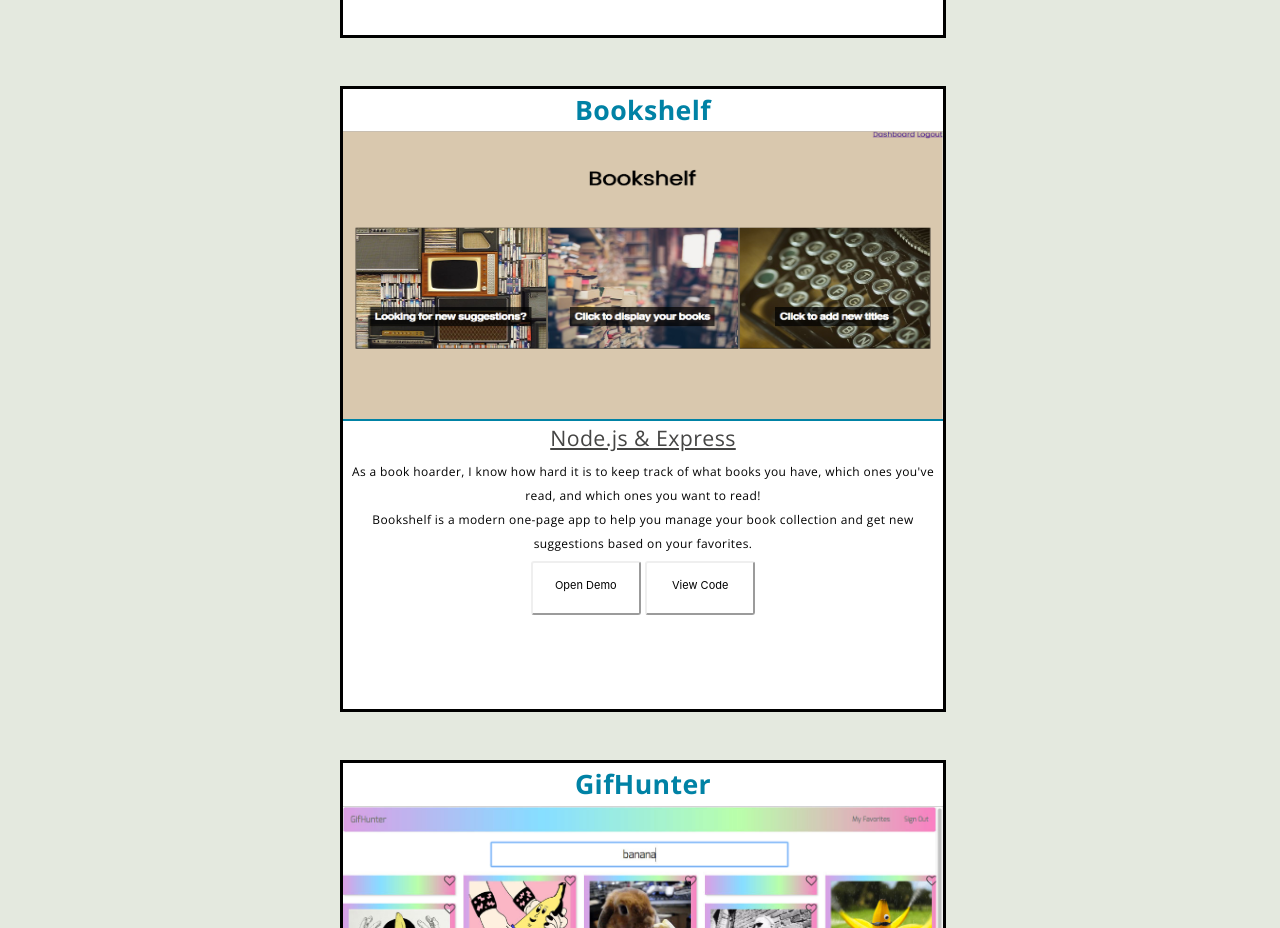
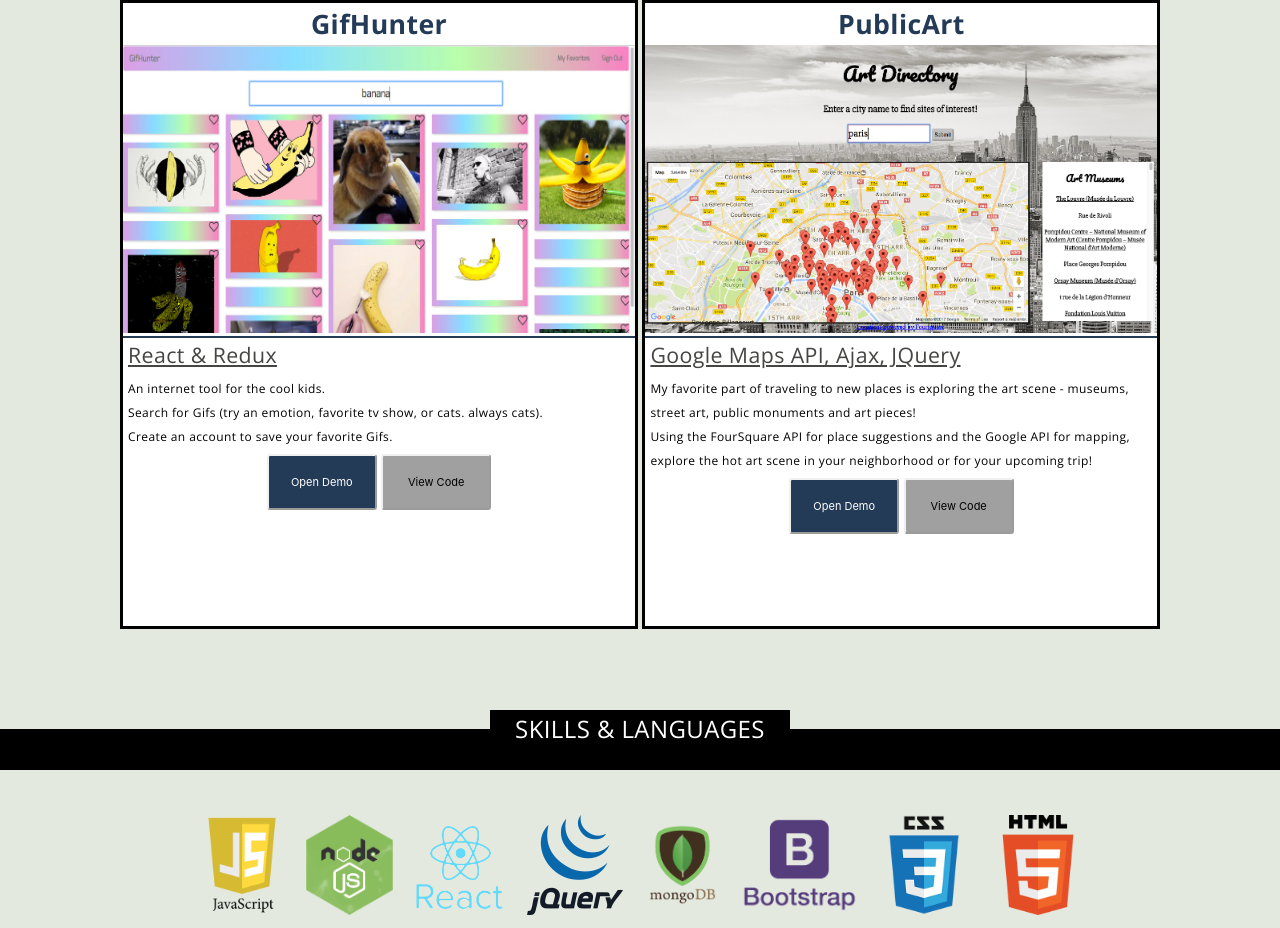
Before and after one commit to smcashman/smcashman.github.io, a plain HTML site: page index.html in a window 1280 px wide. Shown: the part 1872-2800 px from the top of the page. Drawn offline with nearby package versions, Linux system fonts and the light colour scheme; files whose address does not match are found by name.

Commit message:
style updates

```diff
--- a/css/style.css
+++ b/css/style.css
@@ -21,6 +21,7 @@ article, aside, details, figcaption, figure, footer, header, hgroup, menu, nav,
 }
 body {
 	line-height: 1;
+	width: 100%;
 }
 ol, ul {
 	list-style: none;
@@ -183,12 +184,7 @@ h6 {
 /******************************************************************
 	Main
 ******************************************************************/
-.content {
-	max-width: 100%;
-	width: 80%;
-	margin-left: auto;
-	margin-right: auto;
-}
+
 
 p#aboutText {
 	font-family: "Open Sans", Verdana, Arial, sans-serif;
@@ -206,7 +202,7 @@ p#aboutText {
 }
 
 #blockquote{
-	background-color: #0082A5;
+	background-color: #243B57;
 	width:100%;
 	padding-bottom:50px;
 }
@@ -241,7 +237,7 @@ p.main {
 div.section.divider {
 	width: 100%;
 	height: 40px;
-	border-top: 1px solid #0082A5;
+	border-top: 1px solid #000;
 	text-align: center;
 	margin-top: 100px;
 	margin-bottom: 40px;
@@ -256,8 +252,8 @@ div.section.divider.single {
 }
 div.section.divider h2 {
 	font-weight: 400;
-	color: #0082A5;
-	background-color: #FFF;
+	color: #fff;
+	background-color: #000;
 	margin-top: -20px;
 	width: 300px;
 	margin-left: auto;
@@ -290,20 +286,21 @@ div.icon {
 	background-size: cover;
 }
 .overlay {
-	background-image: url(../img/pexels-photo.jpg);
+	background-image: url(../img/Panoramic_Boston.jpg);
 	position: absolute;
 	width: 100%;
 	height: 100%;
 	background-repeat: no-repeat;
 	background-size: cover;
+	opacity: .55;
 
 }
 .herowrapper {
 	position: absolute;
 	top: 50%;
 	height: 40px;
-	margin-top: -40px;
 	width: 100%;
+	margin-top: 20px;
 }
 .herowrapper h1 {
 	text-align: center;
@@ -411,27 +408,44 @@ footer.main h6.copyright {
 div.section.block img {
 	width: 100%;
 	height: 18em;
-	display: block;
+	/*display: block;*/
 	margin:0 auto;
 	/*border: 2px solid #0082A5;*/
+}
 
+div.section.block {
+	display: inline-block;
 }
 .portfolioContent {
 	width: 100%;
 	height: 18em;
-	display: block;
+	/*display: block;*/
 	margin:0 auto;
-	text-align: center;
+	text-align: left;
 	background-color: #ffffff;
 	/*margin-left:3em;*/
 	vertical-align: top;
-	border-top: 2px solid #0082A5;
+	border-top: 2px solid #243B57;
+}
+.portfolioContent:hover{
+	background-color: #e3eaee;
+}
+.portfolioContent h6 {
+	padding-left: 5px;
+}
+
+
+.portfolioContent p {
+	padding-left:5px;
 }
 
 #portfolioWrapper{
+	width:100%;
+}
+
+.portfolioItem {
+	display: inline-block;
 	margin: 0 auto;
-	text-align: center;
-	width:600px;
 }
 
 
@@ -450,24 +464,43 @@ div.section.block img {
 #allaboard, #bookshelf, #gifhunter, #publicart{
 	border: 3px solid black;
 	text-align: center;
-	width:600px;
-	margin: 0 auto;
+	width:40%;
 	background-color: #FFF;
+
 }
 
-#allaboard, #bookshelf, #gifhunter{
+#allaboard, #gifhunter{
+	margin-left:120px;
+}
+
+#allaboard:hover, #bookshelf:hover, #gifhunter:hover, #publicart:hover{
+	background-color: #e3eaee
+}
+
+/*#allaboard, #bookshelf, #gifhunter{
 	margin-bottom: 3em;
+}*/
+
+#bookshelf {
+	vertical-align: top;
+}
+
+#gifhunter{
+	vertical-align: top;
+}
+
+#gifhunter, #publicart{
+	margin-top: 20px;
 }
 
 .openDemoButton{
 	width:10em;
-	height:54px;
 	display: inline-block;
 	cursor: pointer;
 	margin:0 auto;
 	color:black;
 	border-radius: 3px;
-	background-color: #ffffff;
+	background-color: #243B57;
 	text-rendering: auto;
     letter-spacing: normal;
     word-spacing: normal;
@@ -475,10 +508,10 @@ div.section.block img {
     text-indent: 0px;
     text-shadow: none;
     font: 11px BlinkMacSystemFont;
-        align-items: flex-start;
+    color:#fff;
     text-align: center;
     box-sizing: border-box;
-    padding: 2px 6px 3px;
+    padding: 6px 6px 6px;
     border-width: 2px;
     border-style: outset;
     border-color: buttonface;
@@ -498,25 +531,23 @@ div.section.block img {
 }
 
 .openDemoButton:hover{
-	background-color: #0082A5;
-	color: #616161;
+	background-color: #000;
 
 }
 
 .openSourceCodeButton:hover{
-	background-color: #0082A5;
-	color: #616161;
+	background-color: #000;
+
 }
 
 .openSourceCodeButton{
 	width:10em;
-	height:54px;
 	display: inline-block;
 	cursor: pointer;
 	margin: 0 auto;
 	color:black;
 	border-radius: 3px;
-	background-color: #ffffff;
+	background-color: #A0A0A0;
 	text-rendering: auto;
     letter-spacing: normal;
     word-spacing: normal;
@@ -528,7 +559,7 @@ div.section.block img {
         align-items: flex-start;
     text-align: center;
     box-sizing: border-box;
-    padding: 2px 6px 3px;
+    padding: 6px 6px 6px;
     border-width: 2px;
     border-style: outset;
     border-color: buttonface;
@@ -556,6 +587,18 @@ div.section.block img {
 	z-index: 5;
 	opacity: 1;
 }
+
+
+.skills{
+	text-align: center;
+}
+
+.skills img{
+	height:100px;
+	padding:10px;
+	padding:5px;
+}
+
 
 /******************************************************************
 	Contact
@@ -588,7 +631,7 @@ textarea {
 	outline: none;
 	border-radius: 3px;
 	margin-bottom: 20px;
-	text-align: center;
+	text-align: left;
 	/*margin-left:50px;*/
 }
 
@@ -676,10 +719,6 @@ ul.contacts a{
 	margin:0 auto;
 	}
 
-	.skills img{
-		padding:5px;
-	}
-
 	body {
     overflow-x: hidden;
 	}
@@ -698,19 +737,21 @@ ul.contacts a{
 
 /*menu style*/
 nav.clearfix {
-  height: 60px;
+  height: 40px;
   width: 100%;
-  background: #0082A5;
+  background: rgba(0, 0, 0, 0.75);
   font-size: 14pt;
   font-weight: bold;
   position: relative;
-  border-bottom: 2px solid #283744;
+  border-bottom: 1px solid #333;
+  margin-bottom: -40px;
+  z-index: 1;
 }
 nav.clearfix ul {
   padding: 0;
   margin: 0 auto;
-  width: 600px;
-  height: 60px;
+  width: 550px;
+  height: 40px;
 }
 nav.clearfix li {
   display: inline;
@@ -734,7 +775,7 @@ nav.clearfix a {
   width: 100px;
   text-align: center;
   text-decoration: none;
-  line-height: 60px;
+  line-height: 40px;
   text-shadow: 1px 1px 0px #283744;
   font-size: 14pt;
 }
@@ -745,7 +786,7 @@ nav.clearfix li a {
   -webkit-box-sizing:border-box;
 }
 nav.clearfix li:first-child a {
-  border-left: 1px solid #576979;
+  border-left: 1px solid #333;
 }
 nav.clearfix a:hover, nav.clearfix a:active {
   background-color: #8c99a4;
@@ -764,7 +805,7 @@ nav.clearfix a#pull {
     display: none;
     height: auto;
      display: block;
-    background-color: #0082A5;
+    background: rgba(0, 0, 0, 0.75);
     width: 100%;
     position: relative;
     left:0;
@@ -818,17 +859,9 @@ input#mailSubmit:hover{
 	background-color: #0082A5;
 }
 
-.skills{
-	text-align: center;
-}
-
-.skills img{
-	height:150px;
-	padding:10px;
-}
 
 .projectTitle {
-	color: #0082A5;
+	color: #243B57;
 	font-weight: bold;
 	font-size: 20pt;
 }
--- a/index.html
+++ b/index.html
@@ -75,14 +75,14 @@
 		<h2 id="portfolio">Recent Projects</h2>
 		<a class="scroll" id="services"></a>
 	</div>
-	<div class="content">
+
 		<div class="section full" id="portfolioWrapper">
 			<!-- <h2 id="portfolio">Recent Projects</h2> -->
 
 			<ul class="portfolioEntries">
 
-				<li class="portfolioItem">
-					<div class="section block" id="allaboard">
+				<li class="portfolioItem" id="allaboard">
+					<div class="section block">
 						<h5 class="projectTitle">AllAboard</h5>
 						<img src="img/homepage.jpg" alt="AllAboard home page screenshot">
 						<div class="portfolioContent">
@@ -102,8 +102,8 @@
 
 				</li>
 
-				<li class="portfolioItem">
-					<div class="section block" id="bookshelf">
+				<li class="portfolioItem"  id="bookshelf">
+					<div class="section block">
 						<h5 class="projectTitle">Bookshelf</h5>
 						<img src="img/bookshelfshot.png" alt="Bookshelf home page screenshot">
 						<div class="portfolioContent">
@@ -121,8 +121,8 @@
 				</li>
 
 				<!-- End Single Block -->
-					<li class="portfolioItem">
-					<div class="section block" id="gifhunter">
+					<li class="portfolioItem" id="gifhunter">
+					<div class="section block">
 						<h5 class="projectTitle">GifHunter</h5>
 						<img src="img/gifhuntscreen.jpg" alt="GifHunter home page screenshot">
 						<div class="portfolioContent">
@@ -140,8 +140,8 @@
 
 				</li>
 
-				<li class="portfolioItem">
-					<div class="section block" id="publicart">
+				<li class="portfolioItem" id="publicart">
+					<div class="section block">
 						<h5 class="projectTitle">PublicArt</h5>
 						<img src="img/publicart.jpg" alt="PublicArt home page screenshot">
 						<div class="portfolioContent">
@@ -164,7 +164,7 @@
 		<!-- Clear :) -->
 		<div class="clear"></div>
 
-	</div>
+
 	<!-- End Content -->
 
 	<!-- Start Section Divider -->
@@ -177,15 +177,16 @@
 	<!-- Start Content -->
 	<div class="content skills">
 
+	<img src="img/javasriptlogo.png" alt="Javascript">
+	<img src="img/node.png" alt="Node">
+	<img src="img/react.png" alt="React">
+	<img src="img/jquery.gif" alt="Jquery">
+	<img src="img/mongo.png" alt="MongoDB">
+	<img src="img/bootstrap.png" alt="Bootstrap">
+	<img src="img/css3.png" alt="CSS3">
 	<img src="img/html5.png" alt="HTML5">
-	<img src="img/css3.png" alt="CSS3">
-	<img src="img/bootstrap.png" alt="Bootstrap">
-	<img src="img/javasriptlogo.png" alt="Javascript">
-	<img src="img/jquery.gif" alt="Jquery">
-	<img src="img/react.png" alt="React">
-	<img src="img/node.png" alt="Node">
-	<img src="img/socketio.png" alt="Socket.io">
-	<img src="img/mongo.png" alt="MongoDB">
+
+
 
 		<!-- Clear :) -->
 		<div class="clear"></div>
```
Also changed, not shown: img/Panoramic_Boston.jpg (added), 1 other file.
